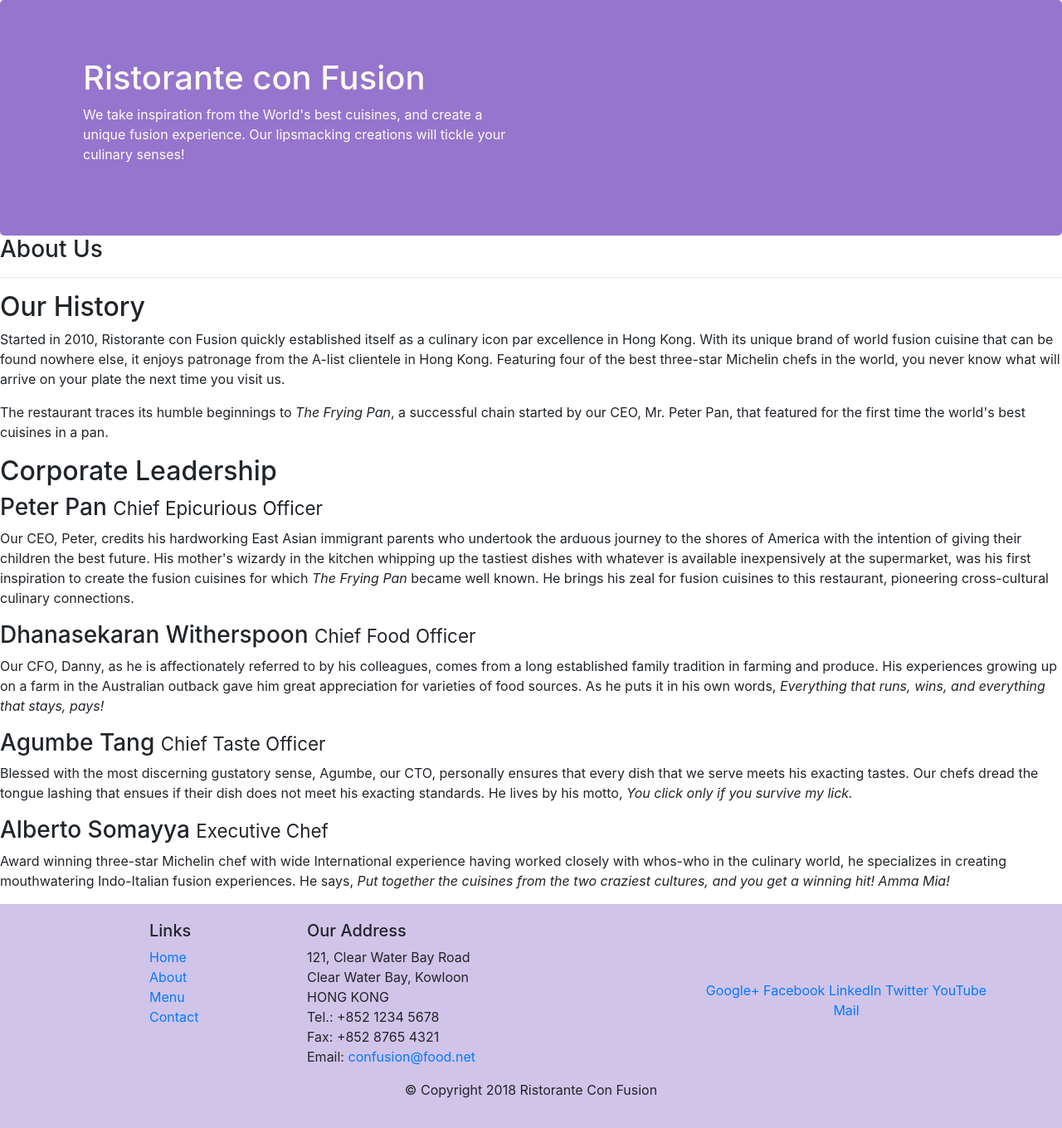
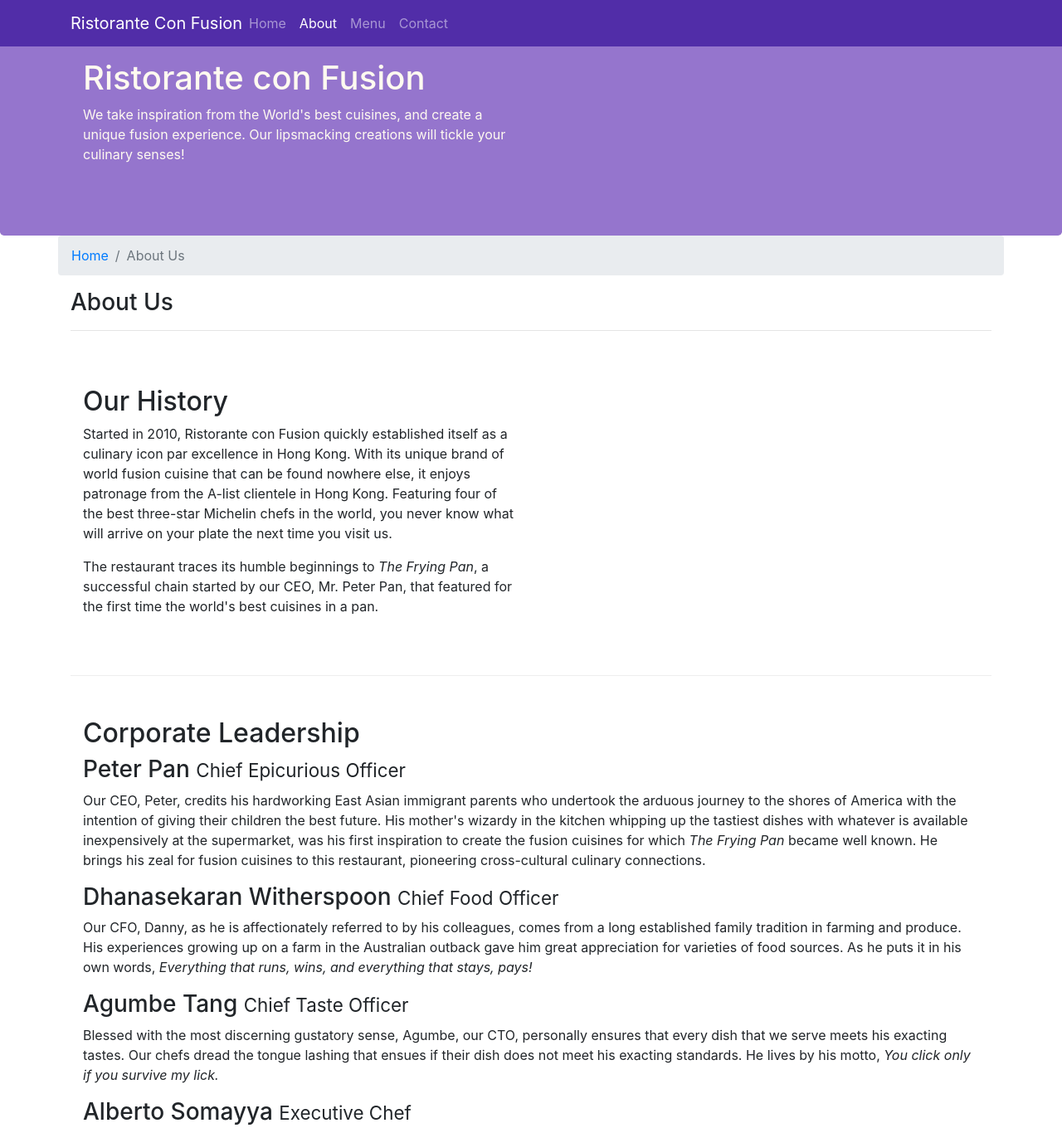
Before and after one commit to rv72/RestauranteConFusion, a website: page aboutus.html in a window 1280 px wide. Shown: the top 1360 px of the page at 83% size. Drawn offline with nearby package versions, Linux system fonts and the light colour scheme.

Commit message:
Navbar & Breadcrumbs

```diff
--- a/aboutus.html
+++ b/aboutus.html
@@ -15,6 +15,23 @@
 </head>
 
 <body>
+    <nav class="navbar navbar-dark navbar-expand-sm fixed-top">
+        <div class="container">
+            <button class="navbar-toggler" type="button" data-toggle="collapse" data-target="#Navbar">
+                <span class="navbar-toggler-icon"> </span>
+            </button>
+            <a class="navbar-brand mr-auto" href="./index.html">Ristorante Con Fusion</a>
+            <div class="collapse navbar-collapse" id="Navbar">
+                <ul class="navbar-nav mr-auto">
+                    <li class="nav-item"><a class="nav-link" href="./index.html">Home</a></li>
+                    <li class="nav-item active"><a class="nav-link" href="./aboutus.html">About</a></li>
+                    <li class="nav-item"><a class="nav-link" href="#">Menu</a></li>
+                    <li class="nav-item"><a class="nav-link" href="#">Contact</a></li>
+                </ul>
+            </div>
+
+        </div>
+    </nav>
 
     <header class="jumbotron">
         <div class="container">
@@ -29,16 +46,20 @@
         </div>
     </header>
 
-    <div>
-        <div>
-            <div>
+    <div class="container">
+        <div class="row">
+            <ol class="col-12 breadcrumb">
+                <li class="breadcrumb-item"><a href="./index.html">Home</a></li>
+                <li class="breadcrumb-item active">About Us</li>
+            </ol>
+            <div class="col-12 col-sm-12">
                <h3>About Us</h3>
                <hr>
             </div>
         </div>
 
-        <div>
-            <div>
+        <div class="row row-content">
+            <div class="col-12 col-sm-6">
                 <h2>Our History</h2>
                 <p>Started in 2010, Ristorante con Fusion quickly established itself as a culinary icon par excellence in Hong Kong. With its unique brand of world fusion cuisine that can be found nowhere else, it enjoys patronage from the A-list clientele in Hong Kong.  Featuring four of the best three-star Michelin chefs in the world, you never know what will arrive on your plate the next time you visit us.</p>
                 <p>The restaurant traces its humble beginnings to <em>The Frying Pan</em>, a successful chain started by our CEO, Mr. Peter Pan, that featured for the first time the world's best cuisines in a pan.</p>
@@ -48,29 +69,29 @@
         </div>
 
 
-        <div>
-            <div>
+        <div class="row row-content">
+            <div class="col-12 col-sm-12">
                 <h2>Corporate Leadership</h2>
                 <h3>Peter Pan <small>Chief Epicurious Officer</small></h3>
-                <p>Our CEO, Peter, credits his hardworking East Asian immigrant parents who undertook the arduous journey to the shores of America with the intention of giving their children the best future. His mother's wizardy in the kitchen whipping up the tastiest dishes with whatever is available inexpensively at the supermarket, was his first inspiration to create the fusion cuisines for which <em>The Frying Pan</em> became well known. He brings his zeal for fusion cuisines to this restaurant, pioneering cross-cultural culinary connections.</p>
+                <p class="d-none d-sm-block">Our CEO, Peter, credits his hardworking East Asian immigrant parents who undertook the arduous journey to the shores of America with the intention of giving their children the best future. His mother's wizardy in the kitchen whipping up the tastiest dishes with whatever is available inexpensively at the supermarket, was his first inspiration to create the fusion cuisines for which <em>The Frying Pan</em> became well known. He brings his zeal for fusion cuisines to this restaurant, pioneering cross-cultural culinary connections.</p>
                 <h3>Dhanasekaran Witherspoon <small>Chief Food Officer</small></h3>
-                <p>Our CFO, Danny, as he is affectionately referred to by his colleagues, comes from a long established family tradition in farming and produce. His experiences growing up on a farm in the Australian outback gave him great appreciation for varieties of food sources. As he puts it in his own words, <em>Everything that runs, wins, and everything that stays, pays!</em></p>
+                <p class="d-none d-sm-block">Our CFO, Danny, as he is affectionately referred to by his colleagues, comes from a long established family tradition in farming and produce. His experiences growing up on a farm in the Australian outback gave him great appreciation for varieties of food sources. As he puts it in his own words, <em>Everything that runs, wins, and everything that stays, pays!</em></p>
                 <h3>Agumbe Tang <small>Chief Taste Officer</small></h3>
-                <p>Blessed with the most discerning gustatory sense, Agumbe, our CTO, personally ensures that every dish that we serve meets his exacting tastes. Our chefs dread the tongue lashing that ensues if their dish does not meet his exacting standards. He lives by his motto, <em>You click only if you survive my lick.</em></p>
+                <p class="d-none d-sm-block">Blessed with the most discerning gustatory sense, Agumbe, our CTO, personally ensures that every dish that we serve meets his exacting tastes. Our chefs dread the tongue lashing that ensues if their dish does not meet his exacting standards. He lives by his motto, <em>You click only if you survive my lick.</em></p>
                 <h3>Alberto Somayya <small>Executive Chef</small></h3>
-                <p>Award winning three-star Michelin chef with wide International experience having worked closely with whos-who in the culinary world, he specializes in creating mouthwatering Indo-Italian fusion experiences. He says, <em>Put together the cuisines from the two craziest cultures, and you get a winning hit! Amma Mia!</em></p>
+                <p class="d-none d-sm-block">Award winning three-star Michelin chef with wide International experience having worked closely with whos-who in the culinary world, he specializes in creating mouthwatering Indo-Italian fusion experiences. He says, <em>Put together the cuisines from the two craziest cultures, and you get a winning hit! Amma Mia!</em></p>
             </div>
        </div>
 
     </div>
 
-    <footer class="footer">
+    <footer class= "footer">
         <div class="container">
             <div class="row">
                 <div class="col-4 offset-1 col-sm-2">
                     <h5>Links</h5>
                     <ul class="list-unstyled">
-                        <li><a href="#">Home</a></li>
+                        <li><a href="./index.html">Home</a></li>
                         <li><a href="#">About</a></li>
                         <li><a href="#">Menu</a></li>
                         <li><a href="#">Contact</a></li>
--- a/css/styles.css
+++ b/css/styles.css
@@ -34,3 +34,14 @@
     margin: 0px;
     color: #0f0f0f;
 }
+
+.body {
+    padding: 50px 0px 0px 0px;
+    z-index: 0;
+
+}
+
+.navbar-dark{
+    background-color: #512DA8;
+
+}
```
Also changed, not shown: index.html (+18 -1 lines).
